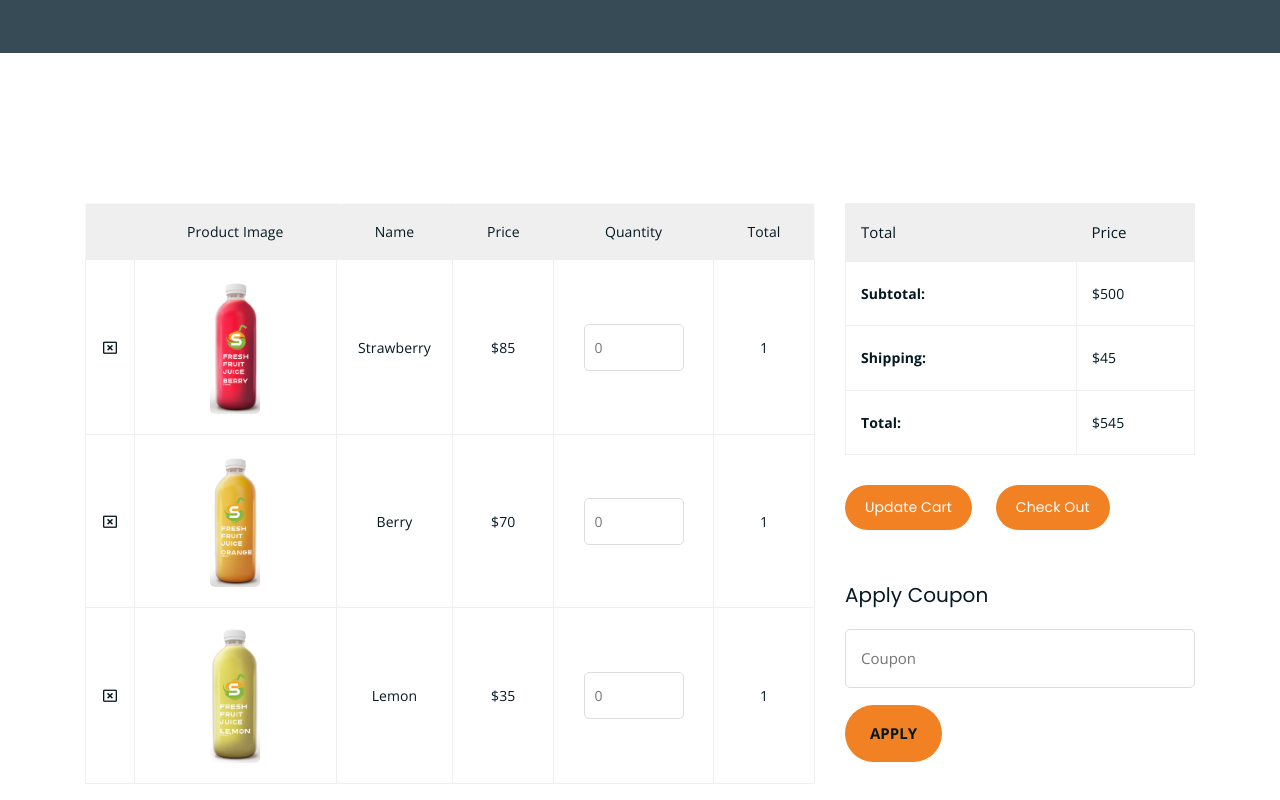
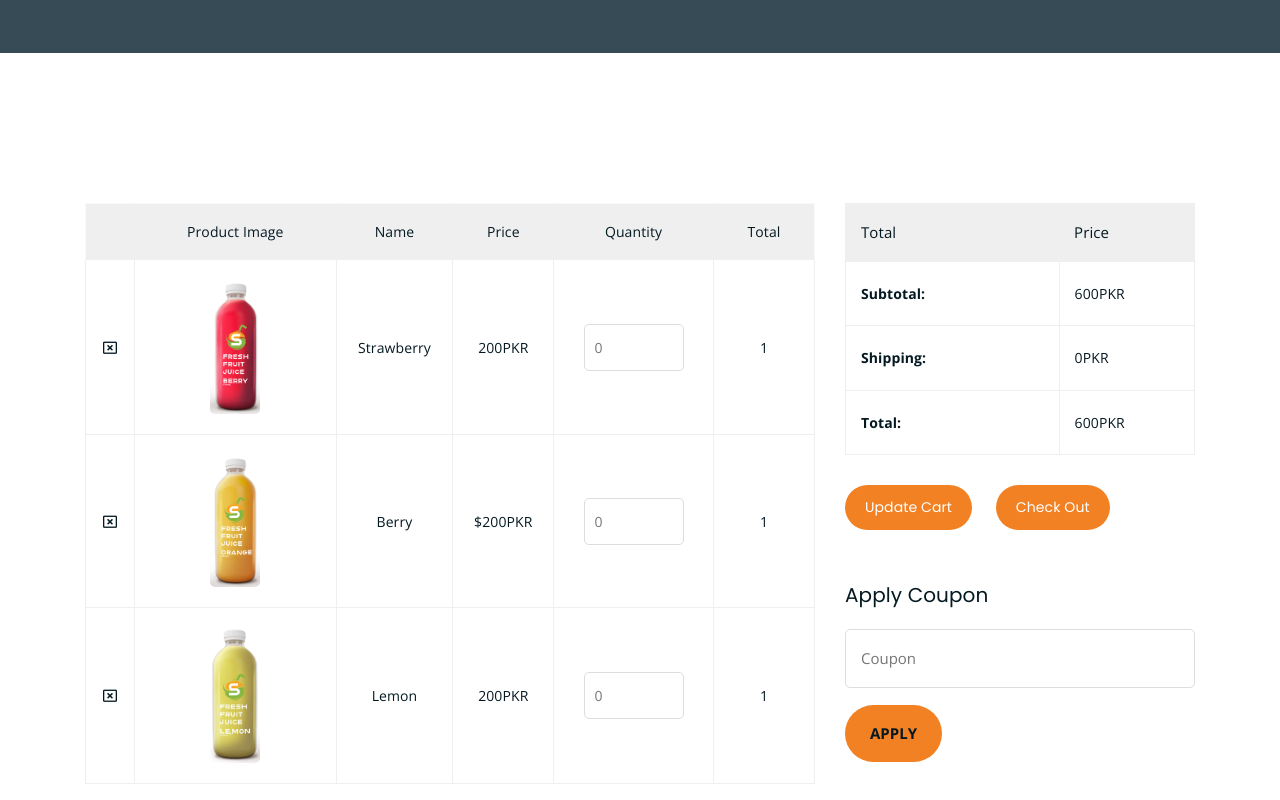
Before and after one commit to Mahad-Aptech/EPROJMAIN2.github.io, a plain HTML site: page cart.html in a window 1280 px wide. Shown: the part 398-1198 px from the top of the page. Drawn offline with nearby package versions, Linux system fonts and the light colour scheme.

Commit message:
Update cart.html
updated price in cart

```diff
--- a/cart.html
+++ b/cart.html
@@ -160,7 +160,7 @@
                       <img src="assets/img/products/product-img-1.jpg" alt="" />
                     </td>
                     <td class="product-name">Strawberry</td>
-                    <td class="product-price">$85</td>
+                    <td class="product-price">200PKR</td>
                     <td class="product-quantity">
                       <input type="number" placeholder="0" />
                     </td>
@@ -174,7 +174,7 @@
                       <img src="assets/img/products/product-img-2.jpg" alt="" />
                     </td>
                     <td class="product-name">Berry</td>
-                    <td class="product-price">$70</td>
+                    <td class="product-price">$200PKR</td>
                     <td class="product-quantity">
                       <input type="number" placeholder="0" />
                     </td>
@@ -188,7 +188,7 @@
                       <img src="assets/img/products/product-img-3.jpg" alt="" />
                     </td>
                     <td class="product-name">Lemon</td>
-                    <td class="product-price">$35</td>
+                    <td class="product-price">200PKR</td>
                     <td class="product-quantity">
                       <input type="number" placeholder="0" />
                     </td>
@@ -211,15 +211,15 @@
                 <tbody>
                   <tr class="total-data">
                     <td><strong>Subtotal: </strong></td>
-                    <td>$500</td>
+                    <td>600PKR</td>
                   </tr>
                   <tr class="total-data">
                     <td><strong>Shipping: </strong></td>
-                    <td>$45</td>
+                    <td>0PKR</td>
                   </tr>
                   <tr class="total-data">
                     <td><strong>Total: </strong></td>
-                    <td>$545</td>
+                    <td>600PKR</td>
                   </tr>
                 </tbody>
               </table>
```
